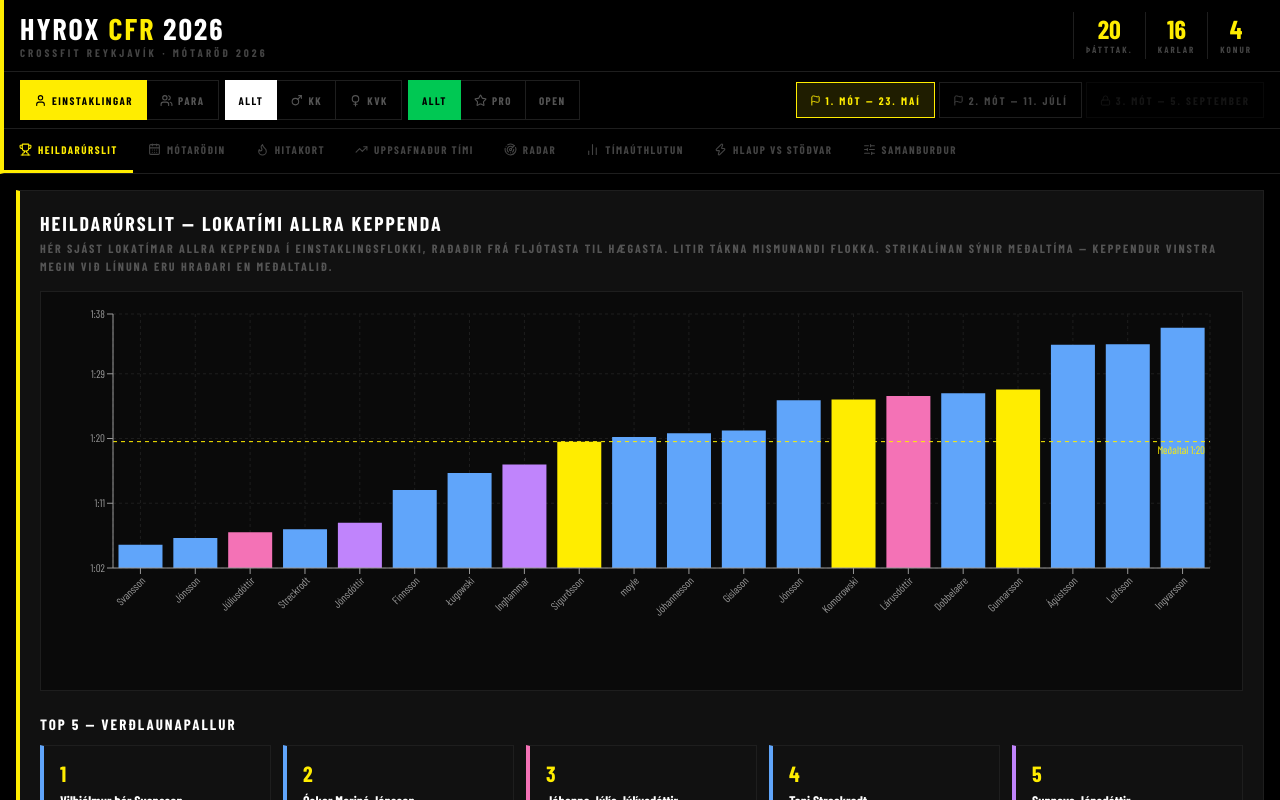
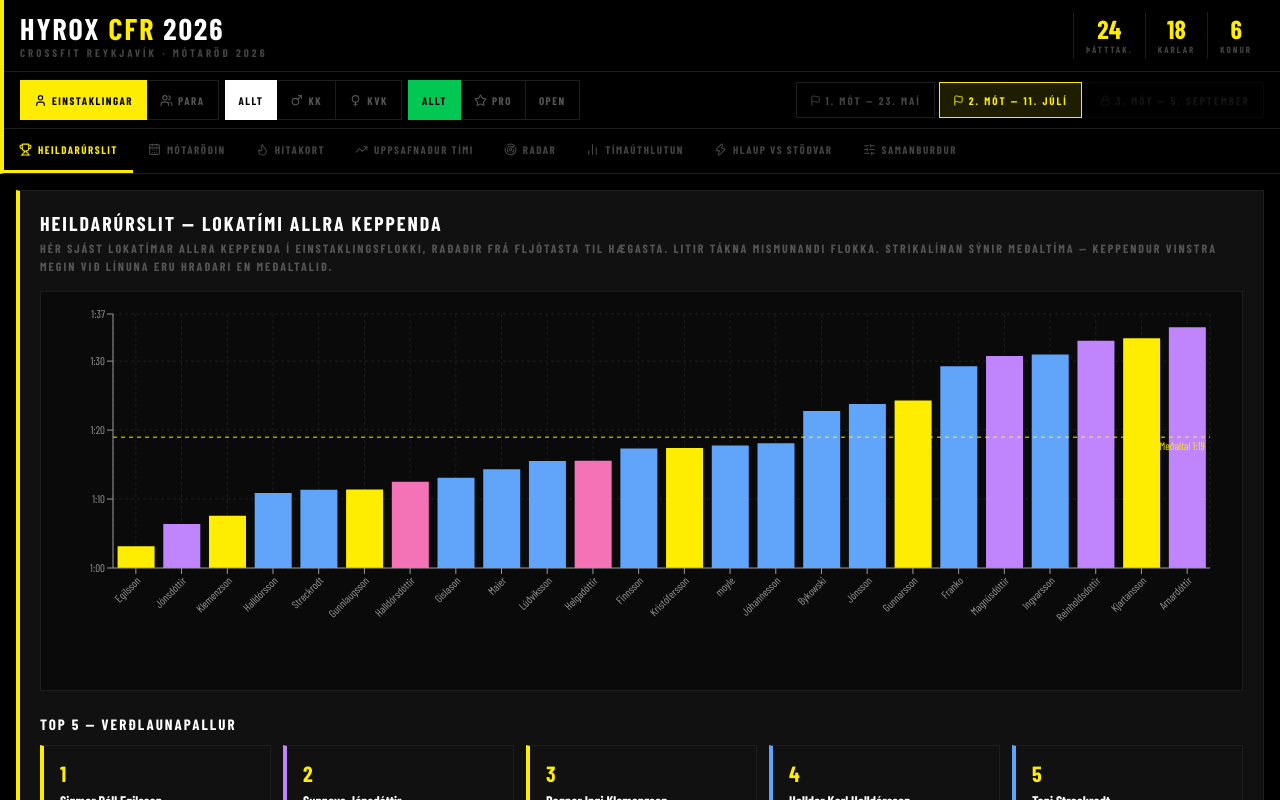
Before and after one commit to busla/hyrox-cfr-2026, a React (Vite) app: page / in a window 1280 px wide. Shown: the top 800 px of the page. Built offline with nearby package versions, Linux system fonts and the light colour scheme; a web font is replaced by a local one.

Commit message:
feat: sjálfgefið mót er nýjasta lokna mótið (2. mót) (#3)
App opnast á nýjasta mótinu sem er lokið (reiknað út frá stöðu), núna 2. mót.

```diff
--- a/src/App.jsx
+++ b/src/App.jsx
@@ -20,6 +20,16 @@
 const BORDER = '1px solid #1e1e1e'
 
 const seriesData = rawData.series
+
+/* Default to the most recently completed event (currently 2. mót);
+   falls through to the first event if none are marked "lokið". */
+const defaultEventIdx = (() => {
+  let idx = 0
+  seriesData.events.forEach((ev, i) => {
+    if (ev.status === 'lokið') idx = i
+  })
+  return idx
+})()
 
 const TABS = [
   { id: 'finish',     label: 'Heildarúrslit',   Icon: Trophy        },
@@ -55,7 +65,7 @@
 
 export default function App() {
   const [activeTab, setActiveTab]   = useState('finish')
-  const [eventIdx, setEventIdx]     = useState(0)
+  const [eventIdx, setEventIdx]     = useState(defaultEventIdx)
   const [category, setCategory]     = useState('einstaklingar')
   const [subcat, setSubcat]         = useState('overall')
   const [divFilter, setDivFilter]   = useState('allt')
```
